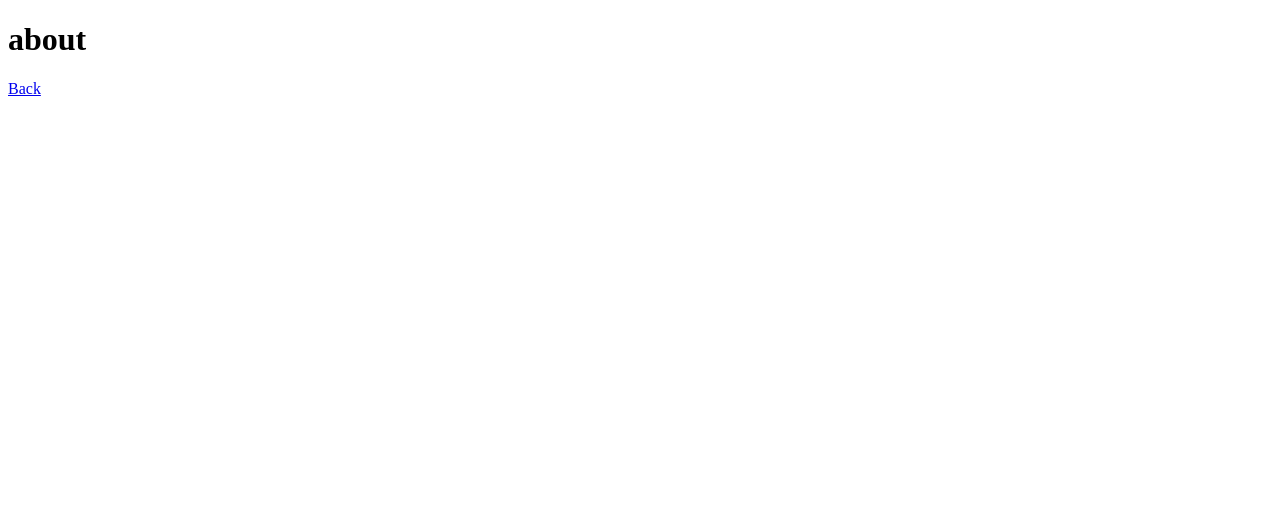
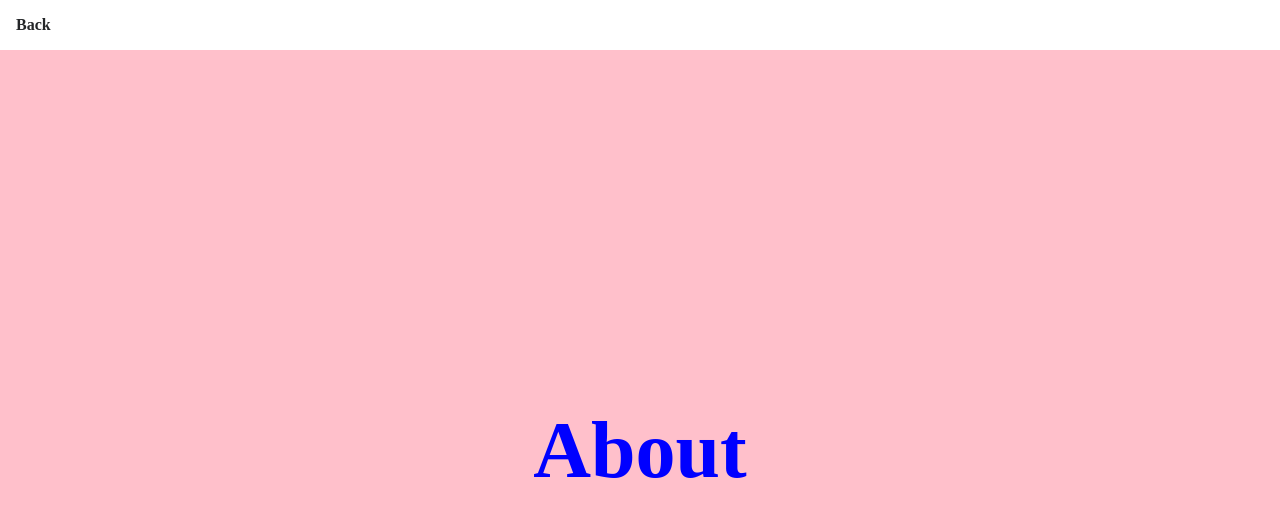
Before and after one commit to BartoszTermena/GatsbyJS_SimpleSite, a Gatsby site in the folder project/: page /about in a window 1280 px wide. Built offline with nearby package versions, Linux system fonts and the light colour scheme; Gatsby itself is replaced by a stand-in of ours.

Commit message:
using props in styled components

```diff
--- /dev/null
+++ b/project/src/components/Back.js
@@ -0,0 +1,28 @@
+import React from 'react';
+import styled from 'styled-components';
+import { Link } from 'gatsby';
+
+const NavigationWrapper = styled.ul`
+    top: 0;
+    margin-left: 1rem;
+    padding: 0;
+    list-style: none;
+    font-family: 'Montserrat';
+    font-weight: 700;
+    display: flex;
+`;
+
+
+
+const StyledLink = styled(Link)`
+    background: transparent;
+    text-decoration: none;
+    color: #242628;
+`;
+
+const Back = () => (
+    <NavigationWrapper>
+        <StyledLink to={'/'}>Back</StyledLink>
+    </NavigationWrapper>
+)
+export default Back;
--- a/project/src/pages/about.js
+++ b/project/src/pages/about.js
@@ -1,11 +1,38 @@
 import React from 'react';
 import { Link } from 'gatsby';
+import styled, { createGlobalStyle } from 'styled-components';
+import Back from '../components/Back';
+
+const GlobalStyle = createGlobalStyle`
+  body {
+    margin: 0;
+    overflow: hidden;
+  }
+`;
+
+const StyledWrapper = styled.div`
+  height: 100vh;
+  display: flex;
+  justify-content: center;
+  align-items: center;
+  background: pink;
+  position: relative;
+
+`;
+const H1 = styled.h1`
+    font-size: ${({isBig}) => isBig ? '5em' : '3em'};
+    color: ${({isBlue}) => isBlue ? 'blue' : 'black'};
+  `;
 
 const about = () => {
   return (
     <>
-      <h1>about</h1>
-      <Link to={'/'}>Back</Link>
+  <GlobalStyle />
+    <Back to={'/'}>Back</Back>
+    <StyledWrapper>
+      <H1 isBig={true} isBlue>About</H1>
+    </StyledWrapper>
+
     </>
   )
 }
```
